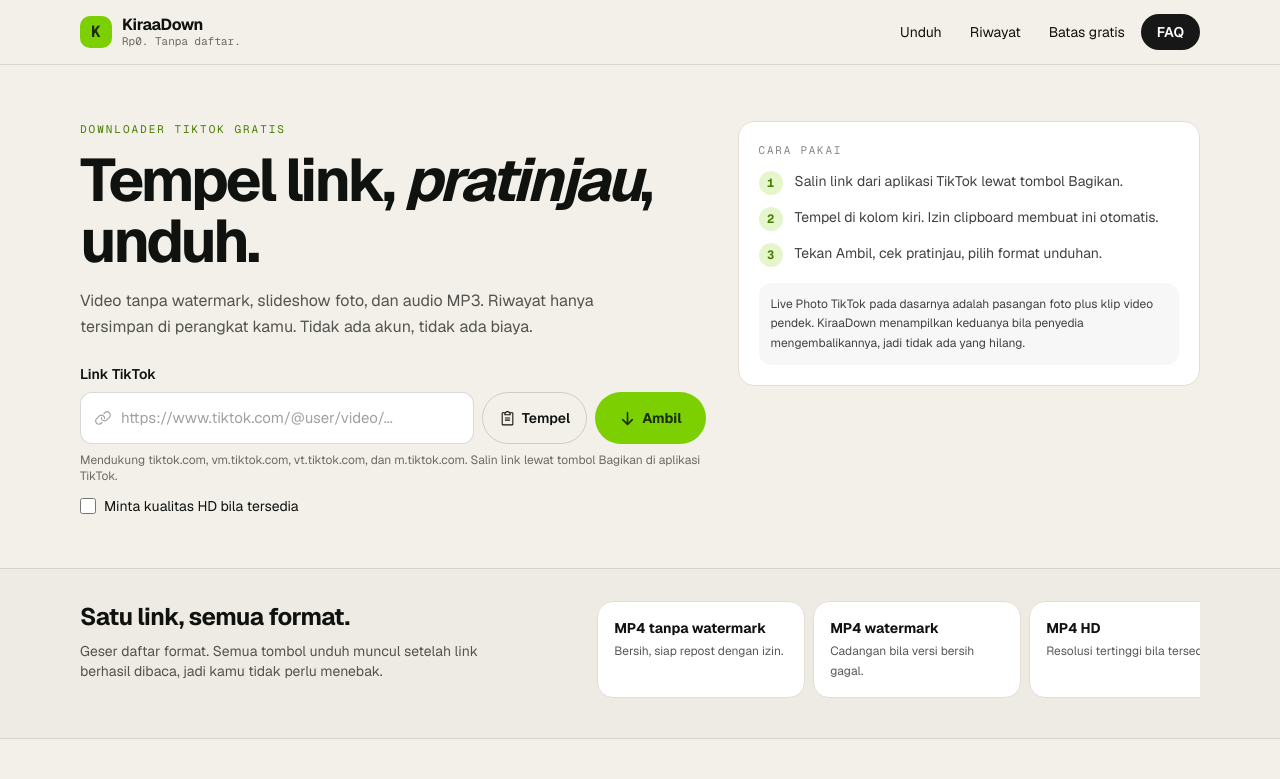
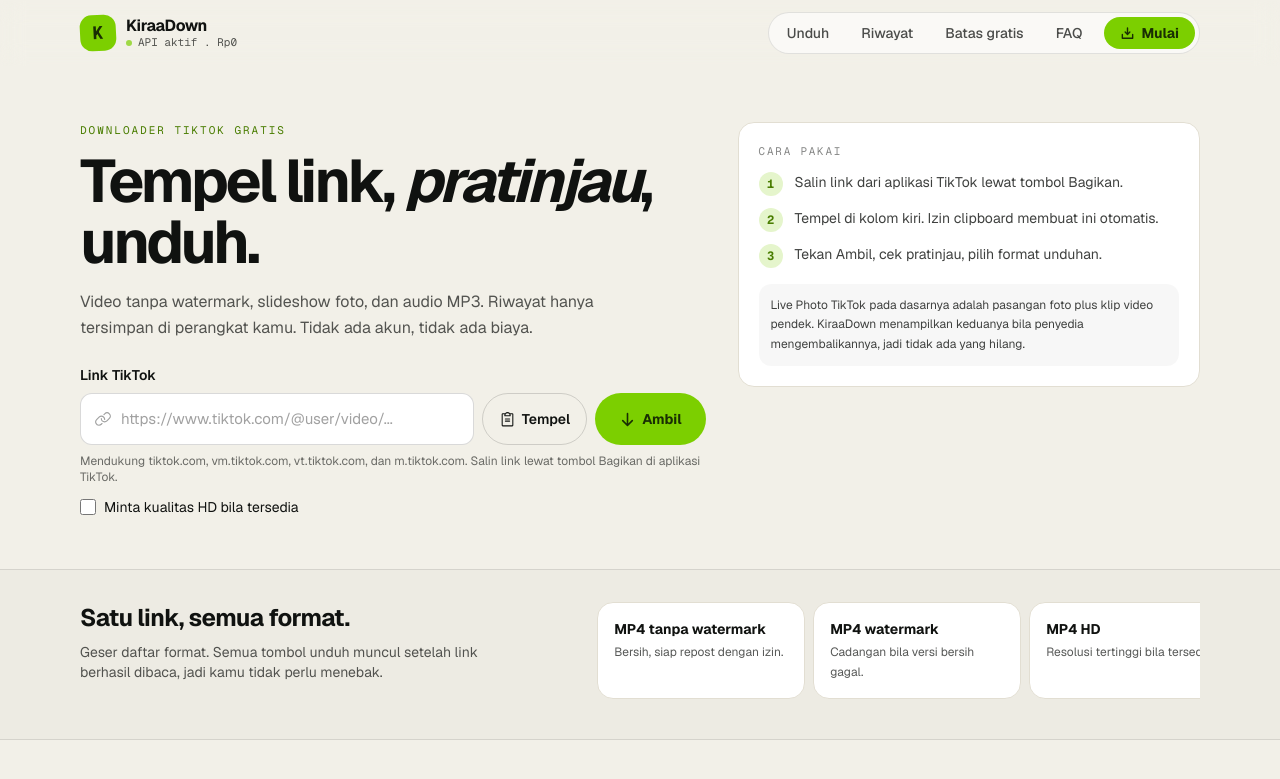
Before and after one commit to kiraadityaa/KiraaDown, a Next.js app: page / in a window 1280 px wide. Shown: the top 779 px of the page. Built offline with nearby package versions, Linux system fonts and the light colour scheme.

Commit message:
feat: splash loading, hidden scrollbar, redesigned sticky header with live API status

```diff
--- a/app/globals.css
+++ b/app/globals.css
@@ -16,6 +16,30 @@
 
 :root {
   color-scheme: light dark;
+}
+
+/* Sembunyikan scrollbar visual tanpa mematikan scroll.
+   Scroll tetap bekerja via mouse, sentuh, dan keyboard. */
+html {
+  scrollbar-width: none;
+  -ms-overflow-style: none;
+}
+@media (prefers-reduced-motion: no-preference) {
+  html {
+    scroll-behavior: smooth;
+  }
+}
+html::-webkit-scrollbar,
+body::-webkit-scrollbar {
+  display: none;
+}
+
+.no-scrollbar {
+  scrollbar-width: none;
+  -ms-overflow-style: none;
+}
+.no-scrollbar::-webkit-scrollbar {
+  display: none;
 }
 
 /* Shape rule: buttons full-pill, cards 16px, inputs 12px. Documented once. */
--- a/app/page.tsx
+++ b/app/page.tsx
@@ -16,6 +16,8 @@
   Pause,
   Clock,
   Link as LinkIcon,
+  List,
+  X,
 } from "@phosphor-icons/react";
 import {
   baseFilename,
@@ -201,6 +203,46 @@
   }, []);
 
   const [splashDone, setSplashDone] = useState(false);
+  const [scrolled, setScrolled] = useState(false);
+  const [menuOpen, setMenuOpen] = useState(false);
+  const [apiOk, setApiOk] = useState<boolean | null>(null);
+  const inputRef = useRef<HTMLInputElement | null>(null);
+  const sentinelRef = useRef<HTMLDivElement | null>(null);
+
+  // Status API live untuk badge header.
+  useEffect(() => {
+    let alive = true;
+    fetch("/api/health", { cache: "no-store" })
+      .then((r) => {
+        if (alive) setApiOk(r.ok);
+      })
+      .catch(() => {
+        if (alive) setApiOk(false);
+      });
+    return () => {
+      alive = false;
+    };
+  }, []);
+
+  // Bayangan header hanya setelah konten tergulir (tanpa scroll listener).
+  useEffect(() => {
+    const el = sentinelRef.current;
+    if (!el) return;
+    const obs = new IntersectionObserver(
+      ([entry]) => setScrolled(!entry.isIntersecting),
+      { threshold: 0 },
+    );
+    obs.observe(el);
+    return () => obs.disconnect();
+  }, []);
+
+  const focusInput = useCallback(() => {
+    setMenuOpen(false);
+    const el = inputRef.current;
+    if (!el) return;
+    el.scrollIntoView({ behavior: "smooth", block: "center" });
+    window.setTimeout(() => el.focus({ preventScroll: true }), 400);
+  }, []);
 
   const noWm = result?.video.noWatermark || "";
   const wm = result?.video.watermark || "";
@@ -211,36 +253,108 @@
   return (
     <div className="min-h-[100dvh] flex flex-col">
       {!splashDone && <Splash onDone={() => setSplashDone(true)} />}
-      {/* Navigasi satu baris */}
-      <header className="border-b border-black/10 dark:border-white/10">
+      <div ref={sentinelRef} aria-hidden="true" className="h-px w-full" />
+      <header
+        className={`sticky top-0 z-50 backdrop-blur-md transition-colors ${
+          scrolled
+            ? "bg-[#f2f0e8]/90 dark:bg-[#0d0f0c]/90 border-b border-black/10 dark:border-white/10"
+            : "bg-transparent border-b border-transparent"
+        }`}
+      >
         <div className="max-w-6xl mx-auto px-4 h-16 flex items-center justify-between gap-3">
-          <div className="flex items-center gap-2.5">
-            <span className="w-8 h-8 rounded-[10px] bg-lime-500 grid place-items-center font-mono font-bold text-lime-950">
+          <a href="#unduh" className="flex items-center gap-2.5 min-w-0" aria-label="KiraaDown ke atas">
+            <span className="w-9 h-9 rounded-[12px] bg-lime-500 grid place-items-center font-mono font-bold text-lg text-lime-950 shrink-0 -rotate-3">
               K
             </span>
-            <div className="leading-tight">
-              <p className="font-bold tracking-tight">KiraaDown</p>
-              <p className="text-[11px] opacity-60 font-mono">Rp0. Tanpa daftar.</p>
-            </div>
+            <span className="leading-tight min-w-0">
+              <span className="block font-bold tracking-tight">KiraaDown</span>
+              <span className="hidden sm:flex items-center gap-1.5 font-mono text-[11px] opacity-70">
+                <span
+                  className={`inline-block w-1.5 h-1.5 rounded-full ${
+                    apiOk === null
+                      ? "bg-neutral-400 animate-pulse"
+                      : apiOk
+                        ? "bg-lime-500"
+                        : "bg-amber-500"
+                  }`}
+                />
+                {apiOk === null ? "Menghubungi API" : apiOk ? "API aktif . Rp0" : "API lambat"}
+              </span>
+            </span>
+          </a>
+
+          {/* Nav desktop: pil tersegmentasi satu baris */}
+          <nav
+            aria-label="Navigasi utama"
+            className="hidden md:flex items-center gap-1 text-sm rounded-full border border-black/10 dark:border-white/15 bg-white/60 dark:bg-white/5 p-1"
+          >
+            {[
+              ["#unduh", "Unduh"],
+              ["#riwayat", "Riwayat"],
+              ["#batas", "Batas gratis"],
+              ["#faq", "FAQ"],
+            ].map(([href, label]) => (
+              <a
+                key={href}
+                href={href}
+                className="px-3.5 py-1.5 rounded-full font-medium opacity-75 hover:opacity-100 hover:bg-black/5 dark:hover:bg-white/10 transition"
+              >
+                {label}
+              </a>
+            ))}
+            <button
+              type="button"
+              onClick={focusInput}
+              className="btn-pill ml-1 px-4 py-1.5 bg-lime-500 hover:bg-lime-400 text-lime-950 font-bold inline-flex items-center gap-1.5"
+            >
+              <DownloadSimple size={15} weight="bold" /> Mulai
+            </button>
+          </nav>
+
+          {/* Aksi mobile */}
+          <div className="flex md:hidden items-center gap-2">
+            <button
+              type="button"
+              onClick={focusInput}
+              className="btn-pill px-4 py-2 bg-lime-500 text-lime-950 text-sm font-bold inline-flex items-center gap-1.5"
+            >
+              <DownloadSimple size={15} weight="bold" /> Mulai
+            </button>
+            <button
+              type="button"
+              onClick={() => setMenuOpen((v) => !v)}
+              aria-expanded={menuOpen}
+              aria-label={menuOpen ? "Tutup menu" : "Buka menu"}
+              className="w-10 h-10 grid place-items-center rounded-full border border-black/15 dark:border-white/20"
+            >
+              {menuOpen ? <X size={19} /> : <List size={19} />}
+            </button>
           </div>
-          <nav className="flex items-center gap-1 text-sm">
-            <a href="#unduh" className="px-3 py-2 rounded-full hover:bg-black/5 dark:hover:bg-white/10">
-              Unduh
-            </a>
-            <a href="#riwayat" className="px-3 py-2 rounded-full hover:bg-black/5 dark:hover:bg-white/10 hidden sm:inline">
-              Riwayat
-            </a>
-            <a href="#batas" className="px-3 py-2 rounded-full hover:bg-black/5 dark:hover:bg-white/10 hidden sm:inline">
-              Batas gratis
-            </a>
-            <a
-              href="#faq"
-              className="btn-pill px-4 py-2 bg-neutral-900 text-white dark:bg-lime-400 dark:text-lime-950 font-semibold"
-            >
-              FAQ
-            </a>
+        </div>
+
+        {/* Panel menu mobile */}
+        {menuOpen && (
+          <nav
+            aria-label="Navigasi seluler"
+            className="md:hidden border-t border-black/10 dark:border-white/10 bg-[#f2f0e8] dark:bg-[#0d0f0c] px-4 py-3 grid gap-1 text-[15px] font-medium"
+          >
+            {[
+              ["#unduh", "Unduh"],
+              ["#riwayat", "Riwayat"],
+              ["#batas", "Batas gratis"],
+              ["#faq", "FAQ"],
+            ].map(([href, label]) => (
+              <a
+                key={href}
+                href={href}
+                onClick={() => setMenuOpen(false)}
+                className="px-3 py-2.5 rounded-xl hover:bg-black/5 dark:hover:bg-white/10"
+              >
+                {label}
+              </a>
+            ))}
           </nav>
-        </div>
+        )}
       </header>
 
       <main className="flex-1">
@@ -273,6 +387,7 @@
                   <LinkIcon className="absolute left-3.5 top-1/2 -translate-y-1/2 opacity-40" size={18} />
                   <input
                     id="tiktok-url"
+                    ref={inputRef}
                     type="url"
                     inputMode="url"
                     autoComplete="off"
@@ -617,7 +732,7 @@
                 kamu tidak perlu menebak.
               </p>
             </div>
-            <div className="flex gap-2 overflow-x-auto pb-2 snap-x">
+            <div className="no-scrollbar flex gap-2 overflow-x-auto pb-2 snap-x">
               {[
                 { t: "MP4 tanpa watermark", d: "Bersih, siap repost dengan izin." },
                 { t: "MP4 watermark", d: "Cadangan bila versi bersih gagal." },
```
